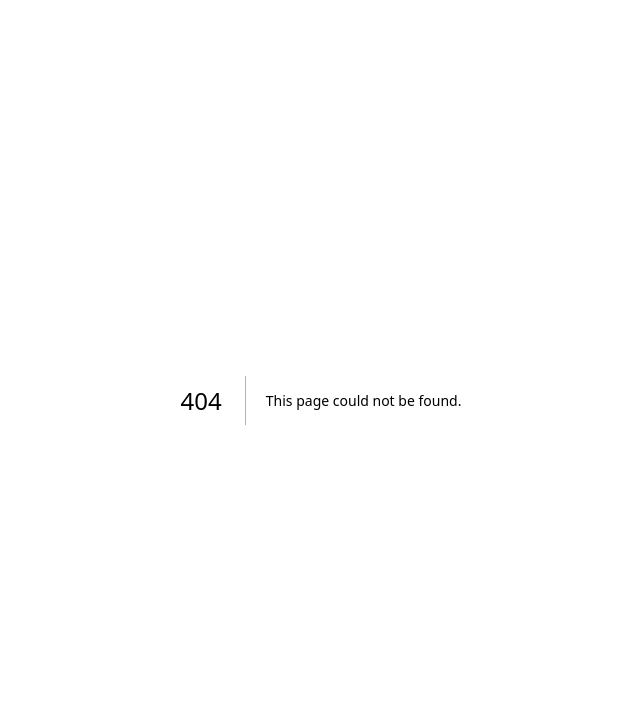
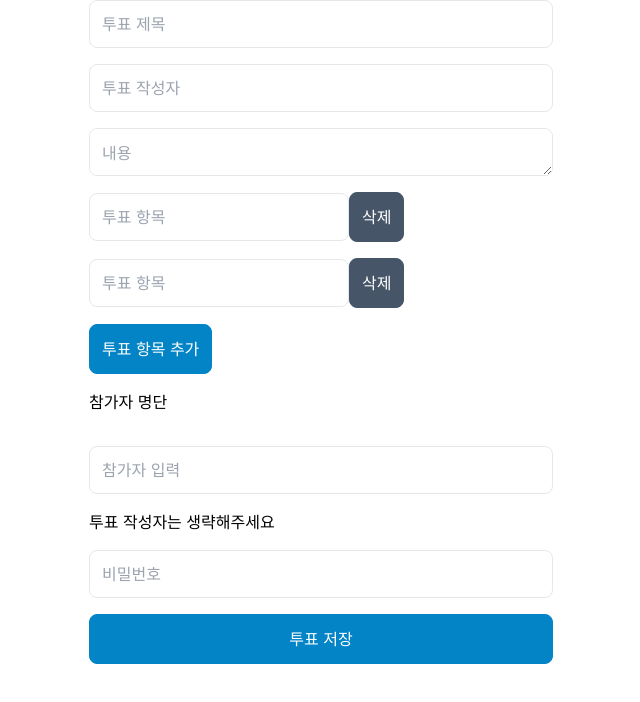
Before and after one commit to smosco/zero-one-zero-web, a Next.js app: page /create in a window 1280 px wide. Before the commit this address had no page. Shown: the top 702 px of the page, without its empty margins (319-959 px from the left). Built offline with nearby package versions, Linux system fonts and the light colour scheme.

Commit message:
feat: implement create vote page (#19)

```diff
--- /dev/null
+++ b/src/app/create/page.tsx
@@ -0,0 +1,121 @@
+'use client';
+
+import Button from '@/components/Button';
+import TextArea from '@/components/TextArea';
+import TextField from '@/components/TextField';
+import { useState } from 'react';
+
+export default function Create() {
+  const [voteTitle, setVoteTitle] = useState<string>('');
+  const [voteWriter, setVoteWriter] = useState<string>('');
+  const [votePassword, setVotePassword] = useState<string>('');
+  const [voteList, setVoteList] = useState<string[]>(['', '']);
+  const [participantList, setParticipantList] = useState<string[]>([]);
+
+  const voteAddDisabled = voteList.length > 10;
+  const voteRemoveDisabled = voteList.length < 3;
+  const participantAddDisabled = participantList.length > 12;
+
+  const onVoteTitleChange = (event: React.ChangeEvent<HTMLInputElement>) => setVoteTitle(event.currentTarget.value);
+  const onVoteWriterChange = (event: React.ChangeEvent<HTMLInputElement>) => setVoteWriter(event.currentTarget.value);
+  const onVotePasswordChange = (event: React.ChangeEvent<HTMLInputElement>) =>
+    setVotePassword(event.currentTarget.value);
+
+  const createVoteChangeHandler = (index: number) => (event: React.ChangeEvent<HTMLInputElement>) => {
+    const newVoteList = [...voteList];
+    newVoteList[index] = event.currentTarget.value;
+    setVoteList(newVoteList);
+  };
+  const createVoteDeleteHandler = (index: number) => () => {
+    if (voteRemoveDisabled) return;
+    const newVoteList = [...voteList];
+    newVoteList.splice(index, 1);
+    setVoteList(newVoteList);
+  };
+  const onVoteAddHandler = () => {
+    if (voteAddDisabled) return;
+    const newVoteList = [...voteList];
+    newVoteList.push('');
+    setVoteList(newVoteList);
+  };
+
+  const createParticipantDeleteHandler = (index: number) => () => {
+    const newParticipantList = [...participantList];
+    newParticipantList.splice(index, 1);
+    setParticipantList(newParticipantList);
+  };
+  const onParticipantKeyUp = (event: React.KeyboardEvent<HTMLInputElement>) => {
+    const value = event.currentTarget.value.trim();
+    if (event.key !== 'Enter' || !value || participantAddDisabled) return;
+    const newParticipantList = [...participantList];
+    newParticipantList.push(value);
+    setParticipantList(newParticipantList);
+    event.currentTarget.value = '';
+  };
+
+  const onSubmitClick = () => {
+    alert(
+      JSON.stringify({
+        voteTitle,
+        voteWriter,
+        votePassword,
+        voteList,
+        participantList,
+      }),
+    );
+  };
+
+  return (
+    <div className="flex flex-col gap-y-4 px-6">
+      <TextField aria-label="투표 제목" placeholder="투표 제목" value={voteTitle} onChange={onVoteTitleChange} />
+      <TextField aria-label="투표 작성자" placeholder="투표 작성자" value={voteWriter} onChange={onVoteWriterChange} />
+      <TextArea className="w-full px-3 py-3 border rounded-lg" aria-label="내용" placeholder="내용" />
+      <ul className="flex flex-col gap-y-4">
+        {voteList.map((vote, index) => (
+          <li key={index}>
+            <TextField
+              aria-label="투표 항목"
+              placeholder="투표 항목"
+              value={vote}
+              onChange={createVoteChangeHandler(index)}
+            />
+            <Button onClick={createVoteDeleteHandler(index)} disabled={voteRemoveDisabled}>
+              삭제
+            </Button>
+          </li>
+        ))}
+        <li>
+          <Button onClick={onVoteAddHandler} disabled={voteAddDisabled}>
+            투표 항목 추가
+          </Button>
+        </li>
+      </ul>
+      <h2>참가자 명단</h2>
+      <ul>
+        {participantList.map((participant, index) => (
+          <li key={index}>
+            {participant}{' '}
+            <button type="button" onClick={createParticipantDeleteHandler(index)}>
+              삭제
+            </button>
+          </li>
+        ))}
+      </ul>
+      <TextField
+        aria-label="참가자 입력"
+        placeholder="참가자 입력"
+        disabled={participantAddDisabled}
+        onKeyUp={onParticipantKeyUp}
+      />
+      <p>투표 작성자는 생략해주세요</p>
+      <TextField
+        type="password"
+        aria-label="비밀번호"
+        placeholder="비밀번호"
+        value={votePassword}
+        onChange={onVotePasswordChange}
+      />
+      <Button onClick={onSubmitClick}>투표 저장</Button>
+    </div>
+  );
+}
--- a/src/app/globals.css
+++ b/src/app/globals.css
@@ -3,20 +3,7 @@
 @tailwind utilities;
 
 :root {
-  --foreground-rgb: 0, 0, 0;
-  --background-start-rgb: 214, 219, 220;
-  --background-end-rgb: 255, 255, 255;
-}
-
-@media (prefers-color-scheme: dark) {
-  :root {
-    --foreground-rgb: 255, 255, 255;
-    --background-start-rgb: 0, 0, 0;
-    --background-end-rgb: 0, 0, 0;
-  }
 }
 
 body {
-  color: rgb(var(--foreground-rgb));
-  background: linear-gradient(to bottom, transparent, rgb(var(--background-end-rgb))) rgb(var(--background-start-rgb));
 }
--- a/src/app/layout.tsx
+++ b/src/app/layout.tsx
@@ -11,8 +11,10 @@ export const metadata: Metadata = {
 
 export default function RootLayout({ children }: { children: React.ReactNode }) {
   return (
-    <html lang="en">
-      <body className={inter.className}>{children}</body>
+    <html lang="ko">
+      <body className={inter.className}>
+        <div className="max-w-lg mx-auto">{children}</div>
+      </body>
     </html>
   );
 }
--- /dev/null
+++ b/src/components/Button.tsx
@@ -0,0 +1,18 @@
+import clsx from 'clsx';
+
+interface ButtonProps extends React.ComponentProps<'button'> {}
+
+export default function Button(props: ButtonProps) {
+  const { type = 'button', disabled = false, className, ...rest } = props;
+
+  return (
+    <button
+      {...rest}
+      className={clsx('px-3 py-3 border rounded-lg bg-sky-600 border-sky-600 text-white', className, {
+        'bg-slate-600 border-slate-600': disabled,
+      })}
+      type={type}
+      disabled={disabled}
+    />
+  );
+}
--- /dev/null
+++ b/src/components/TextArea.tsx
@@ -0,0 +1,8 @@
+import clsx from 'clsx';
+
+interface TextAreaProps extends React.ComponentProps<'textarea'> {}
+
+export default function TextArea(props: TextAreaProps) {
+  const { className, ...rest } = props;
+  return <textarea {...rest} className={clsx('h-12 px-3 py-3 border rounded-lg', className)} />;
+}
--- /dev/null
+++ b/src/components/TextField.tsx
@@ -0,0 +1,8 @@
+import clsx from 'clsx';
+
+interface TextFieldProps extends React.ComponentProps<'input'> {}
+
+export default function TextField(props: TextFieldProps) {
+  const { className, ...rest } = props;
+  return <input {...rest} className={clsx('h-12 px-3 py-3 border rounded-lg', className)} />;
+}
```
